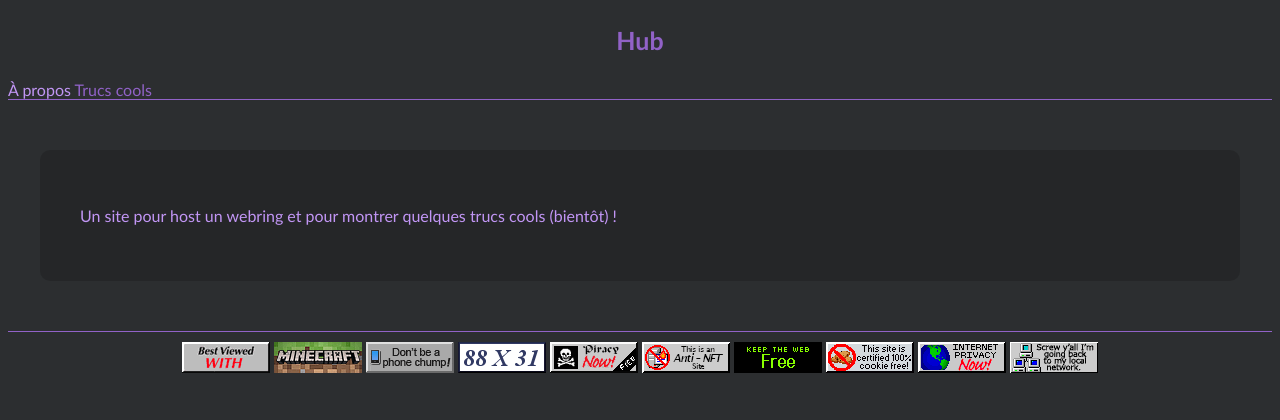
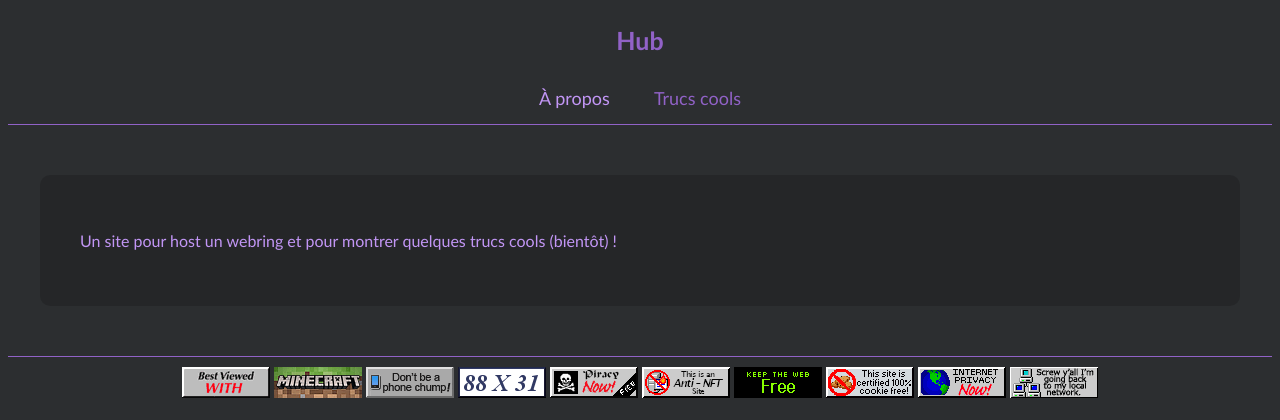
Before and after one commit to gablaxy/gablaxy.github.io, a PHP site: page /webring.html in a window 1280 px wide. Shown: the top 420 px of the page. Run offline with PHP 8.4, Linux system fonts and the light colour scheme; some libraries are stand-ins or nearby versions.

Commit message:
Update common.css

```diff
--- a/common.css
+++ b/common.css
@@ -16,6 +16,35 @@ footer{
 .badges img{
     height: 31px;
     box-sizing: border-box;
+}
+
+hr{
+    width: 100%;
+    height: 1px;
+    background-color: var(--separations);
+    border: none;
+}
+
+summary{
+    font-size: 20px;
+    color: var(--titres);
+    cursor: pointer;
+}
+
+
+
+/* Navbars */
+
+nav {
+    text-align: center;
+    padding-bottom: 15px;
+    padding-top: 7px;
+}
+
+nav > a {
+    padding-left: 20px;
+    padding-right: 20px;
+    font-size: 18px;
 }
 
 /* Links */
```
